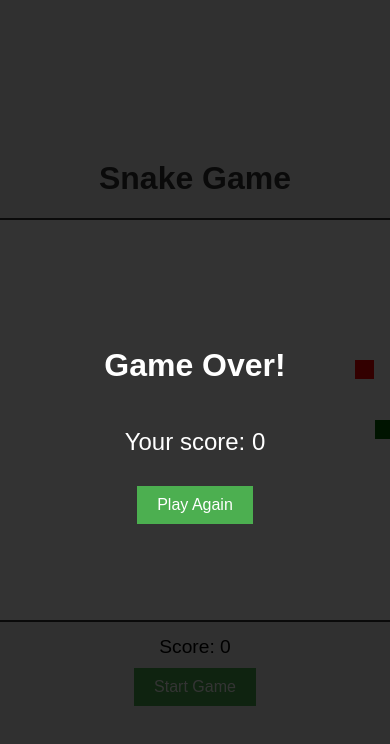
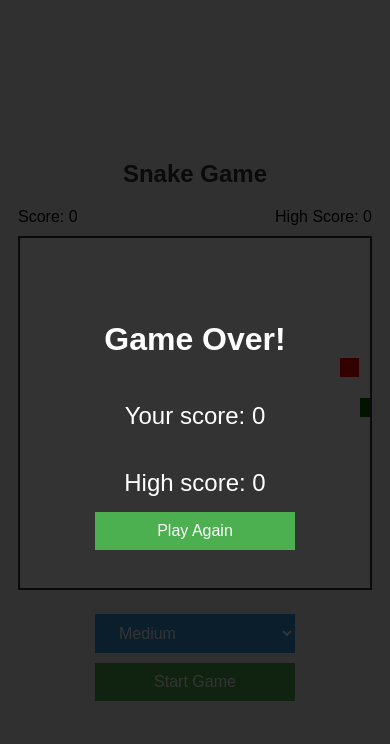
Before and after one commit to JanhviVerma/SnakGame, a plain HTML site: page index.html in a window 390 px wide. Both pictures are taken after a click on the button "Start Game". Drawn offline with Linux system fonts and the light colour scheme.

Commit message:
Added difficulty levels, responsive design, and local high score tracking

```diff
--- a/index.html
+++ b/index.html
@@ -9,13 +9,24 @@
 <body>
     <div class="game-container">
         <h1>Snake Game</h1>
-        <canvas id="gameCanvas" width="400" height="400"></canvas>
-        <div class="score">Score: <span id="scoreValue">0</span></div>
-        <button id="startButton">Start Game</button>
+        <div class="game-info">
+            <div class="score">Score: <span id="scoreValue">0</span></div>
+            <div class="high-score">High Score: <span id="highScoreValue">0</span></div>
+        </div>
+        <canvas id="gameCanvas"></canvas>
+        <div class="controls">
+            <select id="difficultySelect">
+                <option value="easy">Easy</option>
+                <option value="medium" selected>Medium</option>
+                <option value="hard">Hard</option>
+            </select>
+            <button id="startButton">Start Game</button>
+        </div>
     </div>
     <div id="gameOverScreen" class="game-over-screen">
         <h2>Game Over!</h2>
         <p>Your score: <span id="finalScore"></span></p>
+        <p>High score: <span id="finalHighScore"></span></p>
         <button id="restartButton">Play Again</button>
     </div>
     <script src="script.js"></script>
--- a/script.js
+++ b/script.js
@@ -3,22 +3,40 @@ const ctx = canvas.getContext('2d');
 const startButton = document.getElementById('startButton');
 const restartButton = document.getElementById('restartButton');
 const scoreElement = document.getElementById('scoreValue');
+const highScoreElement = document.getElementById('highScoreValue');
 const finalScoreElement = document.getElementById('finalScore');
+const finalHighScoreElement = document.getElementById('finalHighScore');
 const gameOverScreen = document.getElementById('gameOverScreen');
+const difficultySelect = document.getElementById('difficultySelect');
 
 const gridSize = 20;
-const tileCount = canvas.width / gridSize;
+let tileCount;
+let canvasSize;
 
 let snake = [];
 let food = {};
 let dx = 0;
 let dy = 0;
 let score = 0;
+let highScore = 0;
 let gameLoop;
 let gameState = 'initial'; // 'initial', 'playing', 'gameover'
+let gameSpeeds = {
+    easy: 150,
+    medium: 100,
+    hard: 50
+};
+
+function initializeCanvas() {
+    canvasSize = Math.min(400, window.innerWidth - 40);
+    canvas.width = canvasSize;
+    canvas.height = canvasSize;
+    tileCount = canvasSize / gridSize;
+}
 
 function startGame() {
-    snake = [{x: 10, y: 10}];
+    initializeCanvas();
+    snake = [{x: Math.floor(tileCount / 2), y: Math.floor(tileCount / 2)}];
     generateFood();
     dx = 1;
     dy = 0;
@@ -26,7 +44,8 @@ function startGame() {
     scoreElement.textContent = score;
     gameState = 'playing';
     if (gameLoop) clearInterval(gameLoop);
-    gameLoop = setInterval(gameStep, 100);
+    const speed = gameSpeeds[difficultySelect.value];
+    gameLoop = setInterval(gameStep, speed);
     startButton.disabled = true;
     gameOverScreen.style.display = 'none';
 }
@@ -36,7 +55,6 @@ function generateFood() {
         x: Math.floor(Math.random() * tileCount),
         y: Math.floor(Math.random() * tileCount)
     };
-    // Ensure food doesn't spawn on snake
     while (snake.some(segment => segment.x === food.x && segment.y === food.y)) {
         food = {
             x: Math.floor(Math.random() * tileCount),
@@ -79,7 +97,13 @@ function checkCollision() {
 function endGame() {
     clearInterval(gameLoop);
     gameState = 'gameover';
+    if (score > highScore) {
+        highScore = score;
+        localStorage.setItem('snakeHighScore', highScore);
+    }
     finalScoreElement.textContent = score;
+    finalHighScoreElement.textContent = highScore;
+    highScoreElement.textContent = highScore;
     gameOverScreen.style.display = 'flex';
 }
 
@@ -87,14 +111,8 @@ function drawGame() {
     ctx.clearRect(0, 0, canvas.width, canvas.height);
 
     // Draw snake
-    ctx.fillStyle = 'green';
     snake.forEach((segment, index) => {
-        if (index === 0) {
-            // Draw snake head
-            ctx.fillStyle = 'darkgreen';
-        } else {
-            ctx.fillStyle = 'green';
-        }
+        ctx.fillStyle = index === 0 ? 'darkgreen' : 'green';
         ctx.fillRect(segment.x * gridSize, segment.y * gridSize, gridSize - 1, gridSize - 1);
     });
 
@@ -117,5 +135,20 @@ document.addEventListener('keydown', (e) => {
 startButton.addEventListener('click', startGame);
 restartButton.addEventListener('click', startGame);
 
+window.addEventListener('resize', () => {
+    if (gameState === 'playing') {
+        clearInterval(gameLoop);
+        startGame();
+    } else {
+        initializeCanvas();
+        drawGame();
+    }
+});
+
+// Load high score from local storage
+highScore = localStorage.getItem('snakeHighScore') || 0;
+highScoreElement.textContent = highScore;
+
 // Initial draw
+initializeCanvas();
 drawGame();
--- a/styles.css
+++ b/styles.css
@@ -10,23 +10,40 @@ body {
 
 .game-container {
     text-align: center;
+    max-width: 100%;
+    padding: 20px;
 }
 
 h1 {
     color: #333;
+    margin-bottom: 20px;
+}
+
+.game-info {
+    display: flex;
+    justify-content: space-between;
+    margin-bottom: 10px;
+}
+
+.score, .high-score {
+    font-size: 1.2em;
 }
 
 canvas {
     border: 2px solid #333;
     background-color: #fff;
+    max-width: 100%;
+    height: auto;
 }
 
-.score {
-    font-size: 1.2em;
-    margin: 10px 0;
+.controls {
+    margin-top: 20px;
+    display: flex;
+    justify-content: center;
+    gap: 10px;
 }
 
-button {
+select, button {
     font-size: 1em;
     padding: 10px 20px;
     background-color: #4CAF50;
@@ -36,8 +53,16 @@ button {
     transition: background-color 0.3s;
 }
 
-button:hover {
+select {
+    background-color: #3498db;
+}
+
+select:hover, button:hover {
     background-color: #45a049;
+}
+
+select:hover {
+    background-color: #2980b9;
 }
 
 .game-over-screen {
@@ -61,5 +86,29 @@ button:hover {
 
 .game-over-screen p {
     font-size: 1.5em;
-    margin-bottom: 30px;
+    margin-bottom: 15px;
 }
+
+@media (max-width: 600px) {
+    .game-container {
+        padding: 10px;
+    }
+
+    h1 {
+        font-size: 1.5em;
+    }
+
+    .score, .high-score {
+        font-size: 1em;
+    }
+
+    .controls {
+        flex-direction: column;
+        align-items: center;
+    }
+
+    select, button {
+        width: 100%;
+        max-width: 200px;
+    }
+}
```
